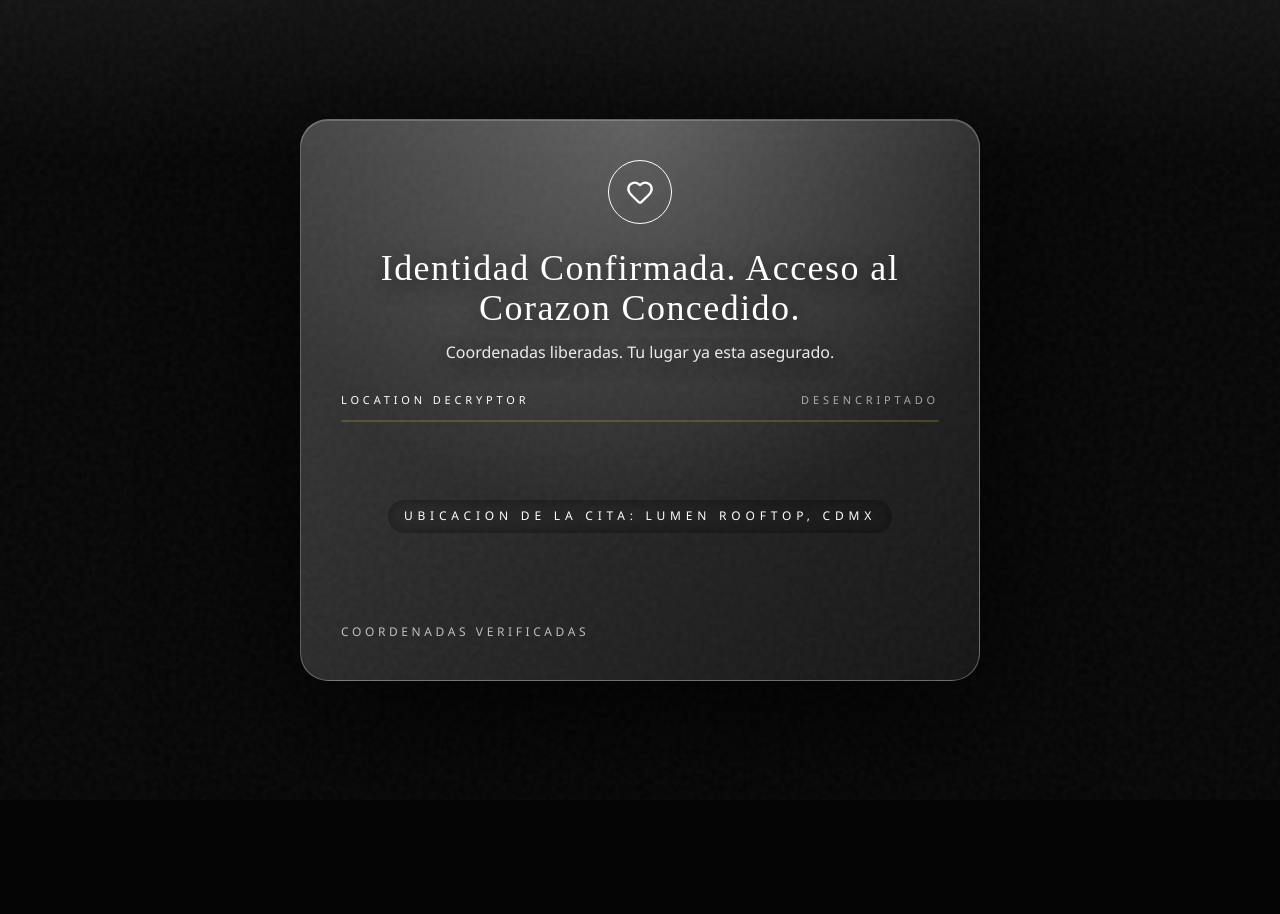
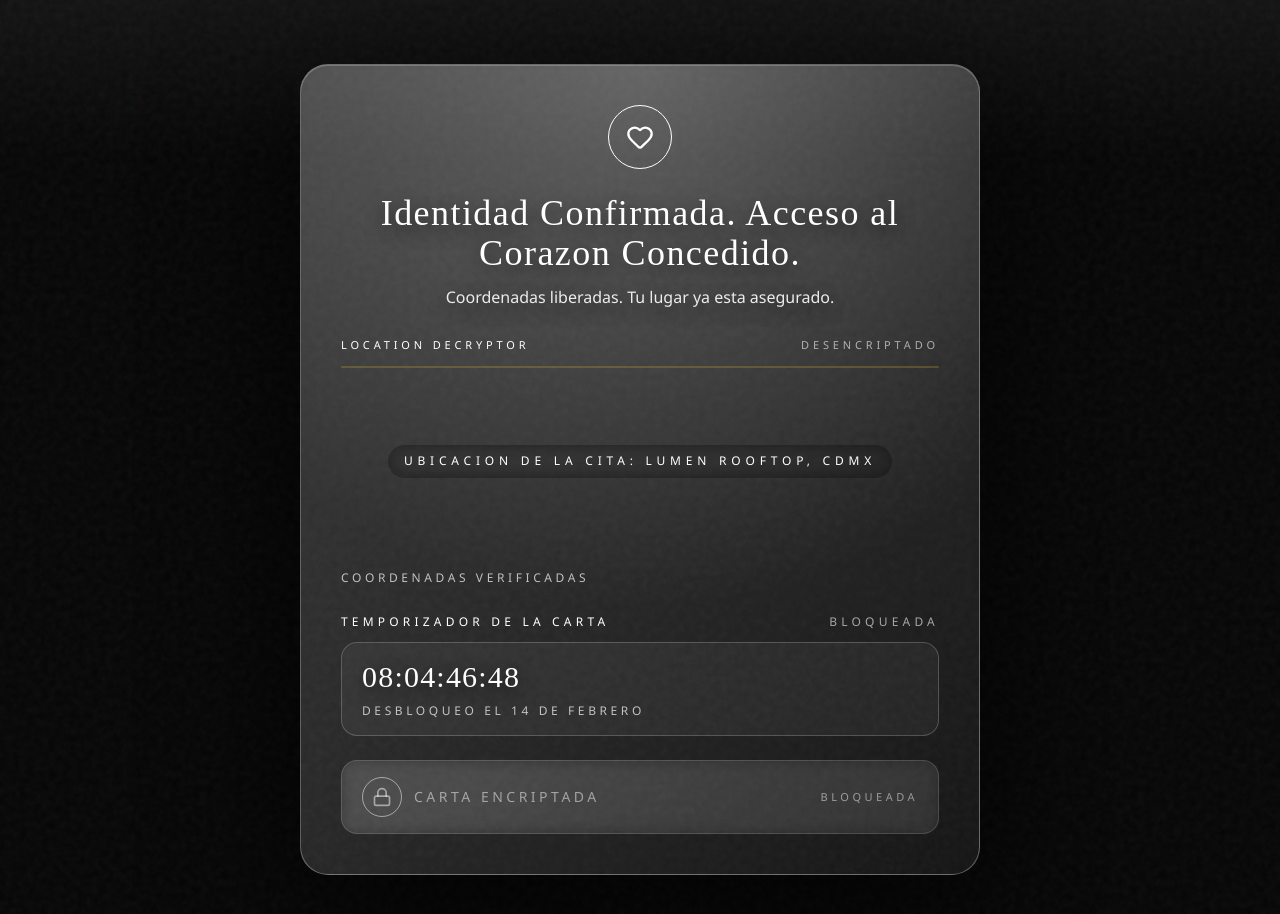
Before and after one commit to Diegotovarf/the-14th-access-portal, a React (Vite) app: page / in a window 1280 px wide. Both pictures are taken after a click on the button "ACEPTAR INVITACION". Shown: the top 914 px of the page. Before the commit the page ends 800 px from the top, so only its background shows below. Built offline with nearby package versions, Linux system fonts and the light colour scheme.

Commit message:
Bloqueo de carta y temporizador

```diff
--- a/src/App.jsx
+++ b/src/App.jsx
@@ -1,6 +1,6 @@
 import { useCallback, useEffect, useMemo, useRef, useState } from "react"
 import { AnimatePresence, motion, useReducedMotion } from "framer-motion"
-import { Heart, Mail, ShieldCheck } from "lucide-react"
+import { Heart, Lock, Mail, ShieldCheck } from "lucide-react"
 import GlassCard from "./components/ui/GlassCard"
 
 const TARGET_DATE = new Date(2026, 1, 14, 0, 0, 0, 0)
@@ -102,7 +102,7 @@
   }, [])
 
   useEffect(() => {
-    if (phase !== "loading") return
+    if (phase !== "loading" && phase !== "accepted") return
     const interval = setInterval(
       () => setCountdown(getCountdown()),
       prefersReducedMotion ? 200 : 33,
@@ -194,6 +194,8 @@
     [typedLength],
   )
 
+  const isUnlockDateReached = countdown.diff === 0
+
   const locationText =
     phase === "accepted"
       ? "Ubicacion de la cita: Lumen Rooftop, CDMX"
@@ -205,6 +207,7 @@
     } catch {
       // ignore storage failures
     }
+    setLetterOpen(false)
     setPhase("accepted")
   }
 
@@ -292,41 +295,19 @@
                 </div>
 
                 <div className="mt-7 space-y-4">
-                  <button
-                    type="button"
-                    onClick={() => setLetterOpen((open) => !open)}
-                    className="flex w-full flex-wrap items-center justify-between gap-3 rounded-2xl border border-white/25 bg-white/5 px-5 py-4 text-left text-[11px] uppercase tracking-[0.2em] text-white/85 backdrop-blur transition hover:border-white/40 sm:text-sm sm:tracking-[0.25em]"
-                  >
-                    <span className="flex items-center gap-3">
-                      <span className="flex h-10 w-10 items-center justify-center rounded-full border border-portal-gold/40 bg-portal-gold/10 text-portal-gold">
-                        <Mail className="h-5 w-5" />
+                  <div className="rounded-2xl border border-white/20 bg-white/5 px-5 py-4 text-left text-[11px] uppercase tracking-[0.2em] text-white/70 backdrop-blur sm:text-sm sm:tracking-[0.25em]">
+                    <div className="flex flex-wrap items-center justify-between gap-3">
+                      <span className="flex items-center gap-3 text-white/85">
+                        <span className="flex h-10 w-10 items-center justify-center rounded-full border border-portal-gold/40 bg-portal-gold/10 text-portal-gold">
+                          <Lock className="h-5 w-5" />
+                        </span>
+                        Carta encriptada
                       </span>
-                      Carta encriptada
-                    </span>
-                    <span className="text-[10px] text-portal-gold/75 sm:text-[11px]">
-                      {letterOpen ? "Cerrar" : "Abrir"}
-                    </span>
-                  </button>
-
-                  <AnimatePresence>
-                    {letterOpen && (
-                      <motion.div
-                        key="letter"
-                        initial={{ opacity: 0, height: 0 }}
-                        animate={{ opacity: 1, height: "auto" }}
-                        exit={{ opacity: 0, height: 0 }}
-                        transition={{ duration: 0.5, ease: "easeOut" }}
-                        className="overflow-hidden rounded-2xl border border-white/15 bg-white/5 p-5"
-                      >
-                        <p className="min-h-[120px] whitespace-pre-line text-sm leading-relaxed text-white/90">
-                          {typedText}
-                          {typedLength < LETTER_TEXT.length && (
-                            <span className="ml-1 inline-block h-4 w-[2px] animate-pulse bg-portal-gold/80 align-middle" />
-                          )}
-                        </p>
-                      </motion.div>
-                    )}
-                  </AnimatePresence>
+                      <span className="text-[10px] text-portal-gold/75 sm:text-[11px]">
+                        Bloqueada hasta aceptar
+                      </span>
+                    </div>
+                  </div>
                 </div>
 
                 <div className="mt-8 space-y-4">
@@ -401,6 +382,77 @@
                     locationText={locationText}
                   />
                 </div>
+
+                <div className="mt-7 text-left">
+                  <div className="flex flex-wrap items-center justify-between gap-3 text-[11px] uppercase tracking-[0.2em] text-portal-gold/80 sm:text-xs sm:tracking-[0.35em]">
+                    <span>Temporizador de la carta</span>
+                    <span className="text-white/60">
+                      {isUnlockDateReached ? "Disponible" : "Bloqueada"}
+                    </span>
+                  </div>
+                  <div className="mt-3 rounded-2xl border border-white/20 bg-white/5 px-5 py-4">
+                    <div className="font-display text-2xl text-white sm:text-3xl text-crisp">
+                      {pad(countdown.days)}:{pad(countdown.hours)}:
+                      {pad(countdown.minutes)}:{pad(countdown.seconds)}
+                    </div>
+                    <p className="mt-2 text-[10px] uppercase tracking-[0.2em] text-white/70 sm:text-xs sm:tracking-[0.3em]">
+                      Desbloqueo el 14 de febrero
+                    </p>
+                  </div>
+                </div>
+
+                <div className="mt-6 text-left">
+                  <button
+                    type="button"
+                    onClick={() => {
+                      if (!isUnlockDateReached) return
+                      setLetterOpen((open) => !open)
+                    }}
+                    className={`flex w-full flex-wrap items-center justify-between gap-3 rounded-2xl border px-5 py-4 text-left text-[11px] uppercase tracking-[0.2em] backdrop-blur sm:text-sm sm:tracking-[0.25em] ${
+                      isUnlockDateReached
+                        ? "border-white/30 bg-white/10 text-white/90 transition hover:border-white/50"
+                        : "border-white/15 bg-white/5 text-white/50"
+                    }`}
+                  >
+                    <span className="flex items-center gap-3">
+                      <span className="flex h-10 w-10 items-center justify-center rounded-full border border-portal-gold/40 bg-portal-gold/10 text-portal-gold">
+                        {isUnlockDateReached ? (
+                          <Mail className="h-5 w-5" />
+                        ) : (
+                          <Lock className="h-5 w-5" />
+                        )}
+                      </span>
+                      Carta encriptada
+                    </span>
+                    <span className="text-[10px] text-portal-gold/75 sm:text-[11px]">
+                      {isUnlockDateReached
+                        ? letterOpen
+                          ? "Cerrar"
+                          : "Abrir"
+                        : "Bloqueada"}
+                    </span>
+                  </button>
+
+                  <AnimatePresence>
+                    {letterOpen && isUnlockDateReached && (
+                      <motion.div
+                        key="letter"
+                        initial={{ opacity: 0, height: 0 }}
+                        animate={{ opacity: 1, height: "auto" }}
+                        exit={{ opacity: 0, height: 0 }}
+                        transition={{ duration: 0.5, ease: "easeOut" }}
+                        className="mt-4 overflow-hidden rounded-2xl border border-white/15 bg-white/5 p-5"
+                      >
+                        <p className="min-h-[120px] whitespace-pre-line text-sm leading-relaxed text-white/90">
+                          {typedText}
+                          {typedLength < LETTER_TEXT.length && (
+                            <span className="ml-1 inline-block h-4 w-[2px] animate-pulse bg-portal-gold/80 align-middle" />
+                          )}
+                        </p>
+                      </motion.div>
+                    )}
+                  </AnimatePresence>
+                </div>
               </GlassCard>
             </motion.div>
           )}
```
